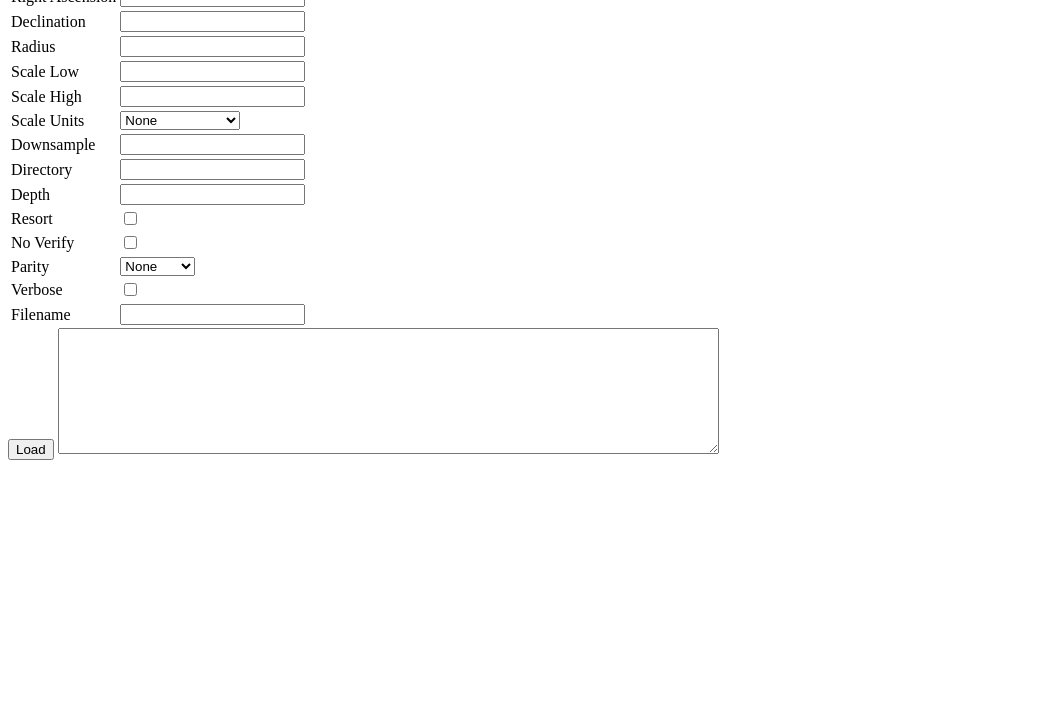
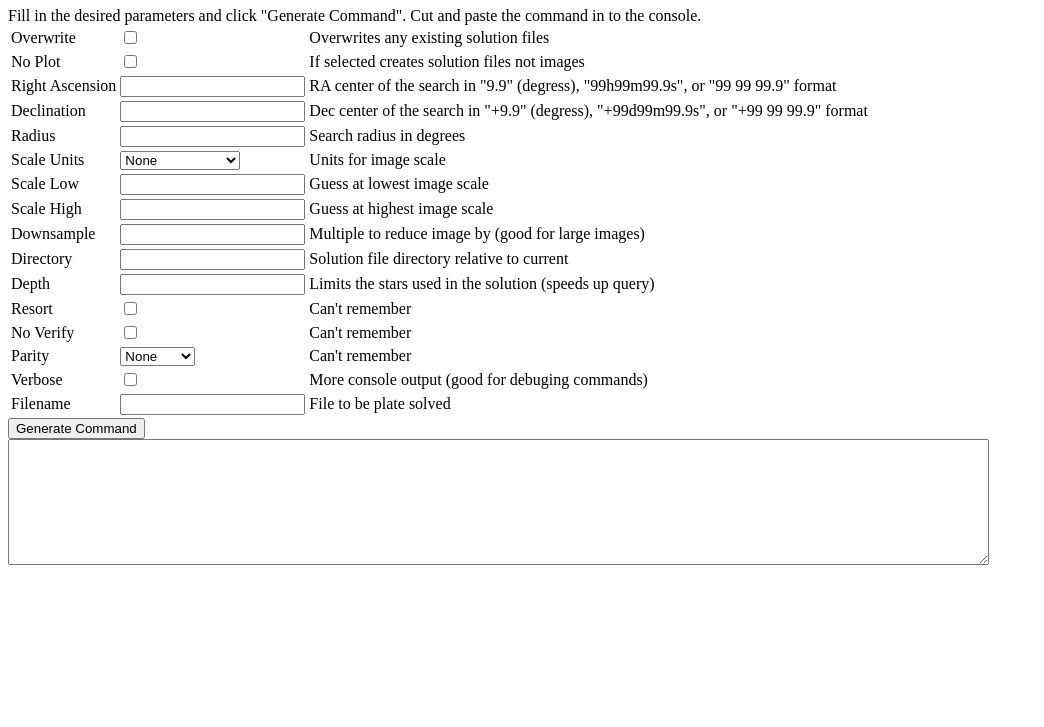
Before and after one commit to iseeshapes/fits-image-analyser, a plain HTML site: page astrometry.html in a window 1280 px wide. Shown: the part 73-800 px from the top of the page, without its empty margins (0-1044 px from the left). Drawn offline with Linux system fonts and the light colour scheme.

Commit message:
Make astrometry helper a bit easier to use

```diff
--- a/astrometry.html
+++ b/astrometry.html
@@ -7,34 +7,35 @@
         <script src="js/lib/jquery.min.js"></script>
     </head>
     <body>
+        <h1>Astromery.net Command Generator</h1>
+        <div class="introduction">
+            Fill in the desired parameters and click "Generate Command".  Cut and paste the command in to the console.
+        </div>
         <table>
             <tr>
-                <td><label for="overWright">Over Write</label></td>
+                <td><label for="overWright">Overwrite</label></td>
                 <td><input type="checkbox" id="overWright" value="true" /></td>
+                <td>Overwrites any existing solution files</td>
             </tr>
             <tr>
                 <td><label for="noPlot">No Plot</label></td>
                 <td><input type="checkbox" id="noPlot" value="true" /></td>
+                <td>If selected creates solution files not images</td>
             </tr>
             <tr>
                 <td><label for="ra">Right Ascension</label></td>
                 <td><input type="text" id="ra" value="" /></td>
+                <td>RA center of the search in "9.9" (degress), "99h99m99.9s", or "99 99 99.9" format</td>
             </tr>
             <tr>
                 <td><label for="dec">Declination</label></td>
                 <td><input type="text" id="dec" value="" /></td>
+                <td>Dec center of the search in "+9.9" (degress), "+99d99m99.9s", or "+99 99 99.9" format</td>
             </tr>
             <tr>
                 <td><label for="radius">Radius</label></td>
                 <td><input type="text" id="radius" value="" /></td>
-            </tr>
-            <tr>
-                <td><label for="scaleLow">Scale Low</label></td>
-                <td><input type="text" id="scaleLow" value="" /></td>
-            </tr>
-            <tr>
-                <td><label for="scaleHigh">Scale High</label></td>
-                <td><input type="text" id="scaleHigh" value="" /></td>
+                <td>Search radius in degrees</td>
             </tr>
             <tr>
                 <td>Scale Units</td>
@@ -46,26 +47,42 @@
                         <option value="arcminwidth">Arcminute Width</option>
                     </select>
                 </td>
+                <td>Units for image scale</td>
+            </tr>
+            <tr>
+                <td><label for="scaleLow">Scale Low</label></td>
+                <td><input type="text" id="scaleLow" value="" /></td>
+                <td>Guess at lowest image scale</td>
+            </tr>
+            <tr>
+                <td><label for="scaleHigh">Scale High</label></td>
+                <td><input type="text" id="scaleHigh" value="" /></td>
+                <td>Guess at highest image scale</td>
             </tr>
             <tr>
                 <td><label for="downsample">Downsample</label></td>
                 <td><input type="text" id="downsample" value="" /></td>
+                <td>Multiple to reduce image by (good for large images)</td>
             </tr>
             <tr>
                 <td><label for="dir">Directory</label></td>
                 <td><input type="text" id="dir" value="" /></td>
+                <td>Solution file directory relative to current</td>
             </tr>
             <tr>
                 <td><label for="depth">Depth</label></td>
                 <td><input type="text" id="depth" value="" /></td>
+                <td>Limits the stars used in the solution (speeds up query)</td>
             </tr>
             <tr>
                 <td><label for="resort">Resort</label></td>
                 <td><input type="checkbox" id="resort" value="false" /></td>
+                <td>Can't remember</td>
             </tr>
             <tr>
                 <td><label for="noVerify">No Verify</label></td>
                 <td><input type="checkbox" id="noVerify" value="false" /></td>
+                <td>Can't remember</td>
             </tr>
             <tr>
                 <td>Parity</td>
@@ -76,18 +93,22 @@
                         <option value="neg">Negative</option>
                     </select>
                 </td>
+                <td>Can't remember</td>
             </tr>
             <tr>
                 <td><label for="verbose">Verbose</label></td>
                 <td><input type="checkbox" id="verbose" value="false" /></td>
+                <td>More console output (good for debuging commands)</td>
             </tr>
             <tr>
                 <td><label for="filename">Filename</label></td>
                 <td><input type="text" id="filename" value="" /></td>
+                <td>File to be plate solved</td>
             </tr>
         </table>
-        <button type="button" id="loadButton">Load</button>
-        <textarea id="command" rows="8" cols="80"></textarea>
+        <button type="button" id="loadButton">Generate Command</button>
+        <br>
+        <textarea id="command" rows="8" cols="120"></textarea>
         <script type="text/javascript">
             function checkboxValue (id) {
                 if ($("#" + id).prop('checked')) {
```
